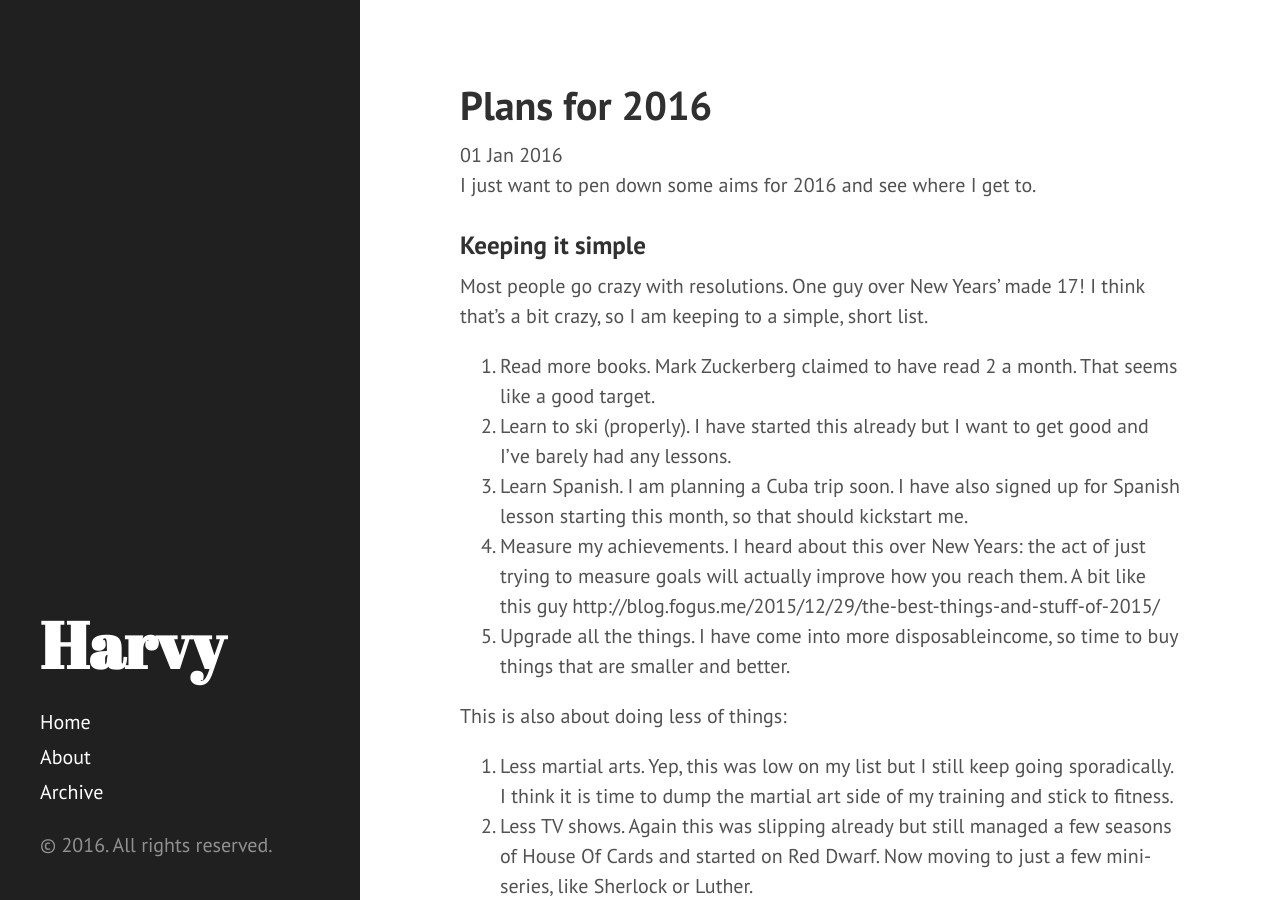
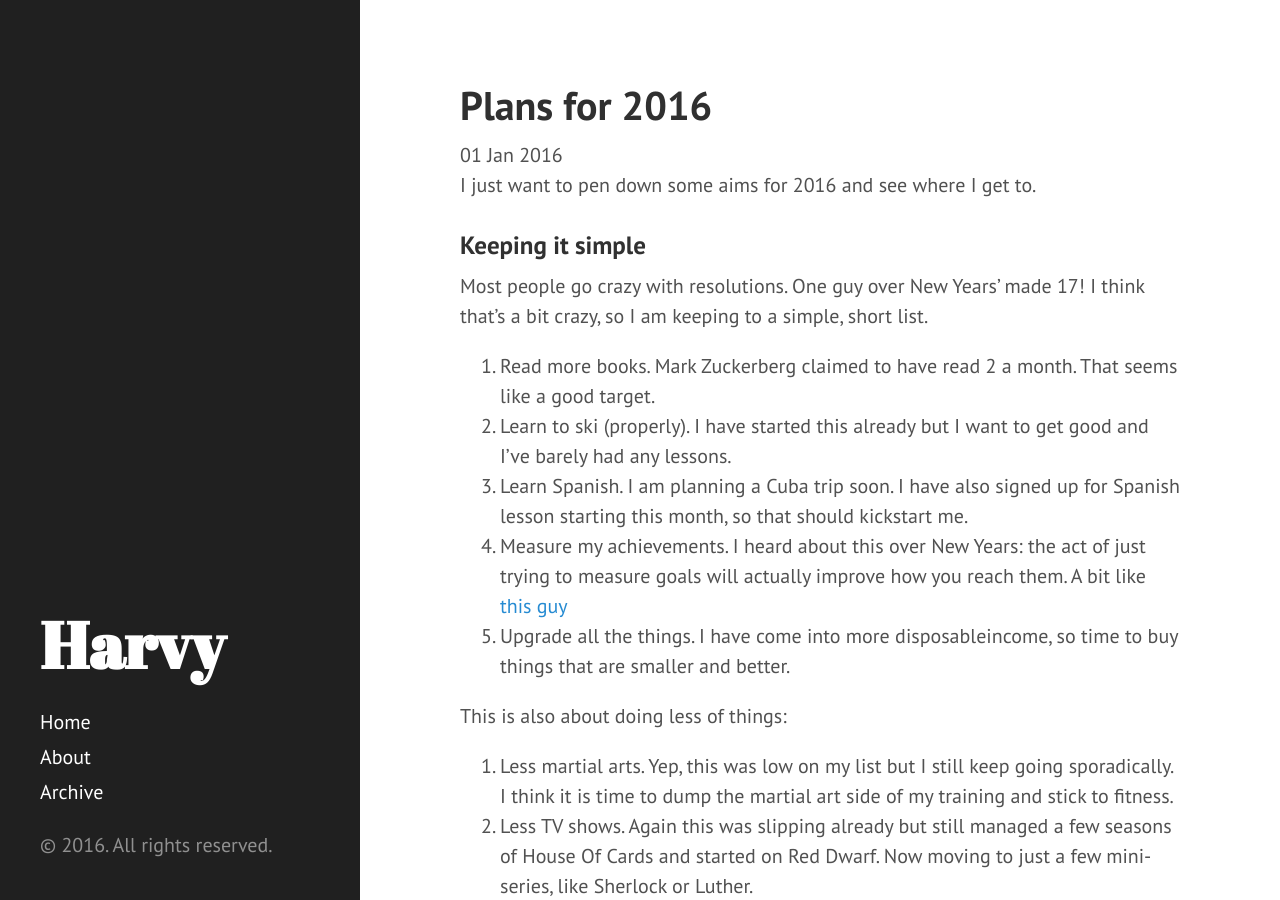
Before and after one commit to harvy4002/harvy4002.github.io, a Jekyll site: the page built from _posts/2016-01-01-plans-for-2016.md, in a window 1280 px wide and 900 px high. Built offline with Jekyll 4.4.1, drawn with Linux system fonts in a browser that asks for light colours; comment, search, counter and statistics services are not loaded.

Commit message:
Formatted link to markdown style

```diff
--- a/_posts/2016-01-01-plans-for-2016.md
+++ b/_posts/2016-01-01-plans-for-2016.md
@@ -13,7 +13,7 @@ Most people go crazy with resolutions. One guy over New Years' made 17! I think
 1. Read more books. Mark Zuckerberg claimed to have read 2 a month. That seems like a good target.
 2. Learn to ski (properly). I have started this already but I want to get good and I've barely had any lessons.
 3. Learn Spanish. I am planning a Cuba trip soon. I have also signed up for Spanish lesson starting this month, so that should kickstart me.
-4. Measure my achievements. I heard about this over New Years: the act of just trying to measure goals will actually improve how you reach them. A bit like this guy http://blog.fogus.me/2015/12/29/the-best-things-and-stuff-of-2015/
+4. Measure my achievements. I heard about this over New Years: the act of just trying to measure goals will actually improve how you reach them. A bit like [this guy](http://blog.fogus.me/2015/12/29/the-best-things-and-stuff-of-2015/)
 5. Upgrade all the things. I have come into more disposableincome, so time to buy things that are smaller and better.
 
 
```
